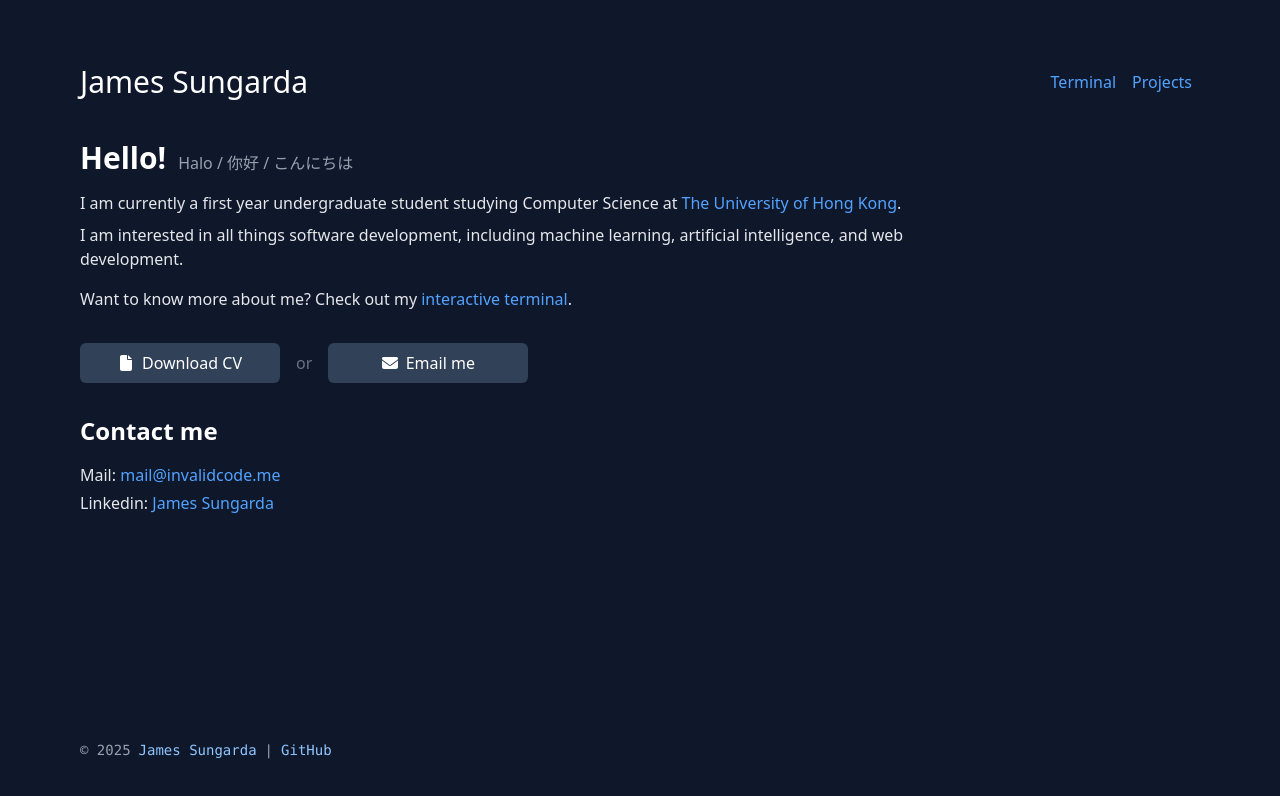
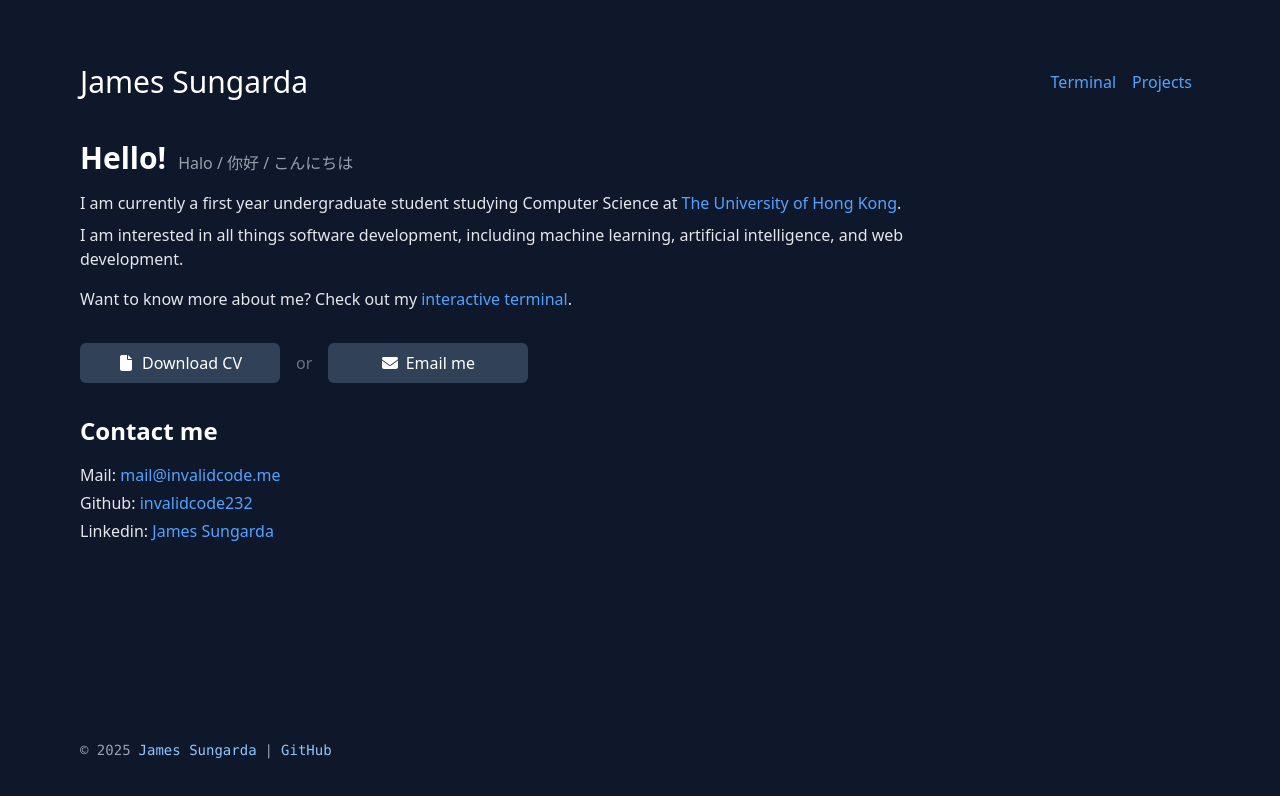
Before and after one commit to invalidcode232/invalidcode232.github.io, a React (Vite) app: page / in a window 1280 px wide. Shown: the top 796 px of the page. Built offline with nearby package versions, Linux system fonts and the light colour scheme.

Commit message:
feat: add github in contacts

```diff
--- a/src/include/contacts.ts
+++ b/src/include/contacts.ts
@@ -1,5 +1,9 @@
+import { FaEnvelope, FaGithub, FaLinkedin } from "react-icons/fa";
+import type { IconType } from "react-icons";
+
 export interface Contact {
   name: string;
+  icon: IconType;
   text: string;
   href: string;
 }
@@ -7,14 +11,22 @@ export interface Contact {
 const CONTACTS: Contact[] = [
   {
     name: "Mail",
+    icon: FaEnvelope,
     text: "mail@invalidcode.me",
     href: "mailto:mail@invalidcode.me",
   },
   {
+    name: "Github",
+    icon: FaGithub,
+    text: "invalidcode232",
+    href: "https://github.com/invalidcode232",
+  },
+  {
     name: "Linkedin",
+    icon: FaLinkedin,
     text: "James Sungarda",
     href: "https://www.linkedin.com/in/james-sungarda/",
-  }
+  },
 ];
 
 export default CONTACTS;
```
